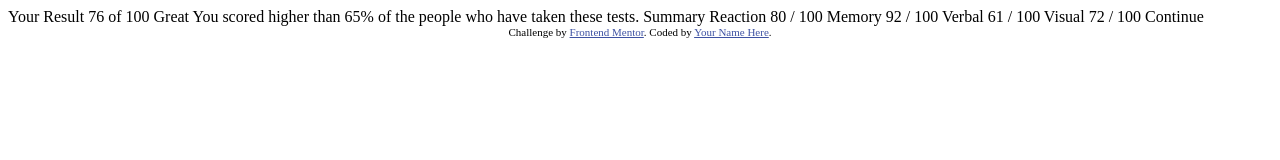
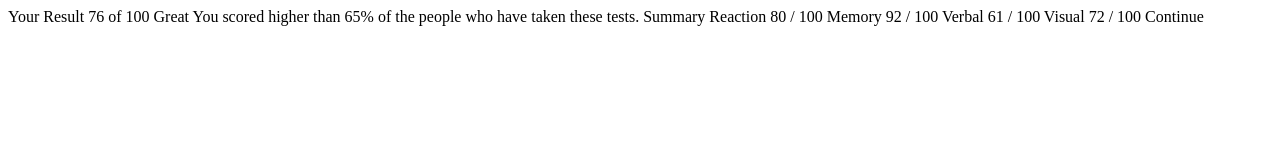
Before and after one commit to shreytalreja25/results-summary, a plain HTML site: page index.html in a window 1280 px wide. Drawn offline with Linux system fonts and the light colour scheme.

Commit message:
Basic Cleanup and Asset Management

```diff
--- a/index.html
+++ b/index.html
@@ -1,19 +1,14 @@
 <!DOCTYPE html>
 <html lang="en">
+
 <head>
   <meta charset="UTF-8">
-  <meta name="viewport" content="width=device-width, initial-scale=1.0"> <!-- displays site properly based on user's device -->
+  <meta name="viewport" content="width=device-width, initial-scale=1.0">
+  <link rel="icon" type="image/png" sizes="32x32" href="./assets/images/favicon-32x32.png">
+  <link rel="stylesheet" href="./style.css" />
+  <title>Frontend Mentor | Results summary component</title>
+</head>
 
-  <link rel="icon" type="image/png" sizes="32x32" href="./assets/images/favicon-32x32.png">
-
-  <title>Frontend Mentor | Results summary component</title>
-
-  <!-- Feel free to remove these styles or customise in your own stylesheet 👍 -->
-  <style>
-    .attribution { font-size: 11px; text-align: center; }
-    .attribution a { color: hsl(228, 45%, 44%); }
-  </style>
-</head>
 <body>
 
   Your Result
@@ -39,9 +34,7 @@
 
   Continue
 
-  <div class="attribution">
-    Challenge by <a href="https://www.frontendmentor.io?ref=challenge" target="_blank">Frontend Mentor</a>.
-    Coded by <a href="#">Your Name Here</a>.
-  </div>
+  <script src="./script.js" type="script"></script>
 </body>
+
 </html>
```
Also changed, not shown: script.js (added), style.css (added).
